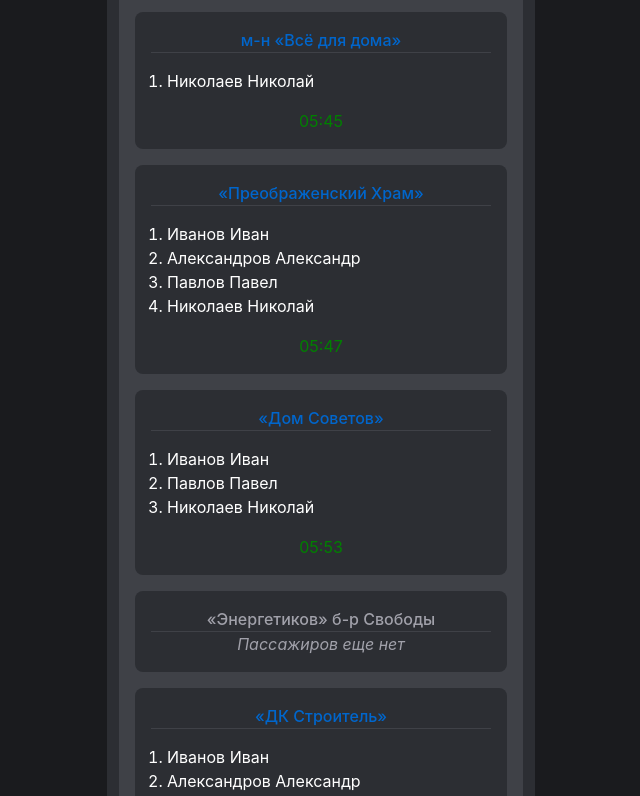
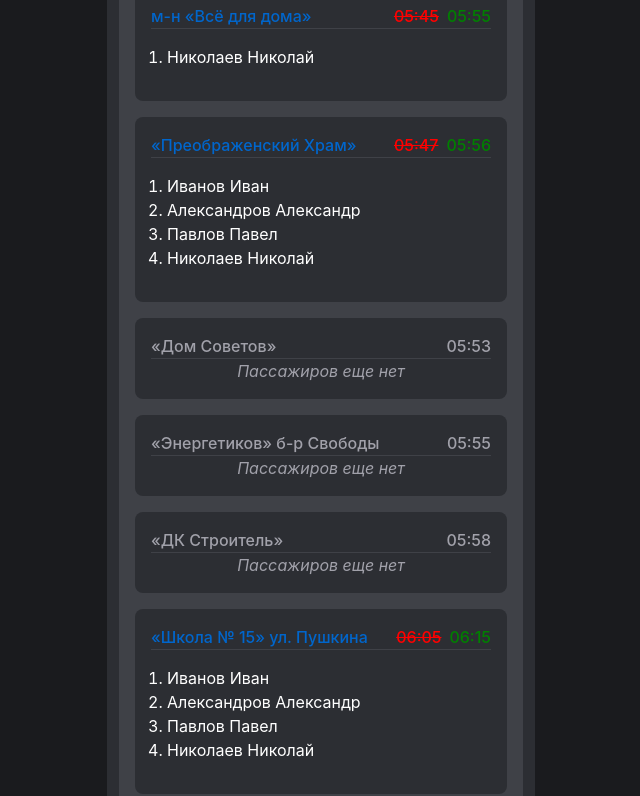
Before and after one commit to YeongSa/atc-bus, a React (Vite) app: page /driver in a window 1280 px wide. Shown: the part 920-1716 px from the top of the page, without its empty margins (319-959 px from the left). Built offline with nearby package versions, Linux system fonts and the light colour scheme.

Commit message:
driver time shifts

```diff
--- a/src/components/driver/DriverMain.jsx
+++ b/src/components/driver/DriverMain.jsx
@@ -69,25 +69,52 @@ const DriverMain = () => {
           return stop.passengers.length > 0 ? (
             <div className="stop " key={stop.id}>
               <div className="stop-info">
-                <p className="stop-name">{stop.name}</p>
+                <p className="stop-name">
+                  {stop.name}
+                  {true ? (
+                    <div>
+                      <span className="stop-time-showcase">
+                        {stop.times[0]}
+                      </span>
+                      <span className="stop-time">
+                        {(
+                          "0" +
+                          Math.floor(
+                            (Number(stop.times[0].replace(":", ".")) + 0.1) *
+                              100
+                          ) /
+                            100
+                        ).replace(".", ":")}
+                      </span>
+                    </div>
+                  ) : (
+                    <span className="stop-time">
+                      {(
+                        "0" +
+                        (Number(stop.times[0].replace(":", ".")) + 0.1)
+                      ).replace(".", ":")}
+                    </span>
+                  )}
+                </p>
               </div>
               <ol>
                 {stop.passengers.map((passenger) => (
                   <li key={passenger}>{passenger}</li>
                 ))}
               </ol>
-              {index === 0 ? (
-                <>
-                  <span className="stop-time-showcase">{stop.times[0]}</span>
-                  <span className="stop-time">05:30</span>
-                </>
-              ) : (
-                <div className="stop-time">{stop.times[0]}</div>
-              )}
             </div>
           ) : (
             <div className="stop empty" key={stop.id}>
-              <p className="stop-name">{stop.name}</p>
+              <p className="stop-name">
+                {stop.name}
+                {index ? (
+                  <div>
+                    <span className="stop-time-mute">{stop.times[0]}</span>
+                  </div>
+                ) : (
+                  <span className="stop-time">{stop.times[0]}</span>
+                )}
+              </p>
               <i>Пассажиров еще нет</i>
             </div>
           );
--- a/src/components/driver/driverMain.css
+++ b/src/components/driver/driverMain.css
@@ -81,6 +81,11 @@ span.day-active {
   font-size: 1rem;
   color: var(--selected);
   border-bottom: 1px solid var(--bg-element-dark);
+  display: flex;
+  align-items: center;
+  justify-content: space-between;
+  text-align: left;
+  gap: 16px;
 }
 
 .stop ol {
@@ -103,5 +108,9 @@ span.day-active {
 .stop-time-showcase {
   text-decoration: line-through;
   color: red;
-  margin-right: 1rem;
+  margin-right: 0.5rem;
 }
+
+.stop-time-mute {
+  color: var(--text-dim);
+}
--- a/src/data.js
+++ b/src/data.js
@@ -62,10 +62,6 @@ export const busStops = [
     name: "«Дом Советов»",
     times: ["05:53", "12:30", "21:00"],
     passengers: [
-  "Иванов Иван",
-
-  "Павлов Павел",
-  "Николаев Николай",
 ]
   },
   {
@@ -81,10 +77,7 @@ export const busStops = [
     name: "«ДК Строитель»",
     times: ["05:58", "12:35", "21:06"],
     passengers: [
-  "Иванов Иван",
-  "Александров Александр",
 
-  "Николаев Николай",
 ]
   },
   {
@@ -165,7 +158,7 @@ export const busStops = [
   {
     id: 18,
     name: "«УБР» пр-кт Ленина",
-    times: ["06:20", "13:06", "21:32"],
+    times: ["06:19", "13:06", "21:32"],
     passengers: [
 
   "Николаев Николай",
```
